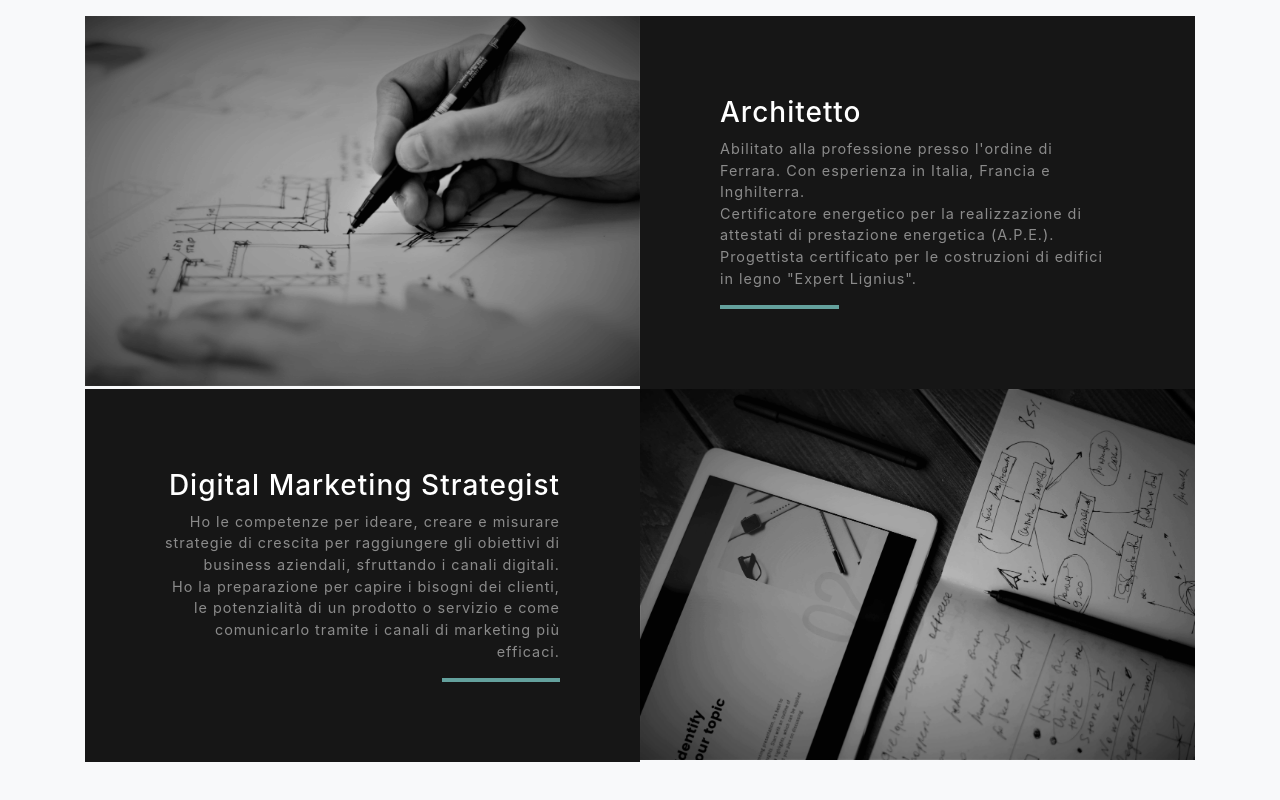
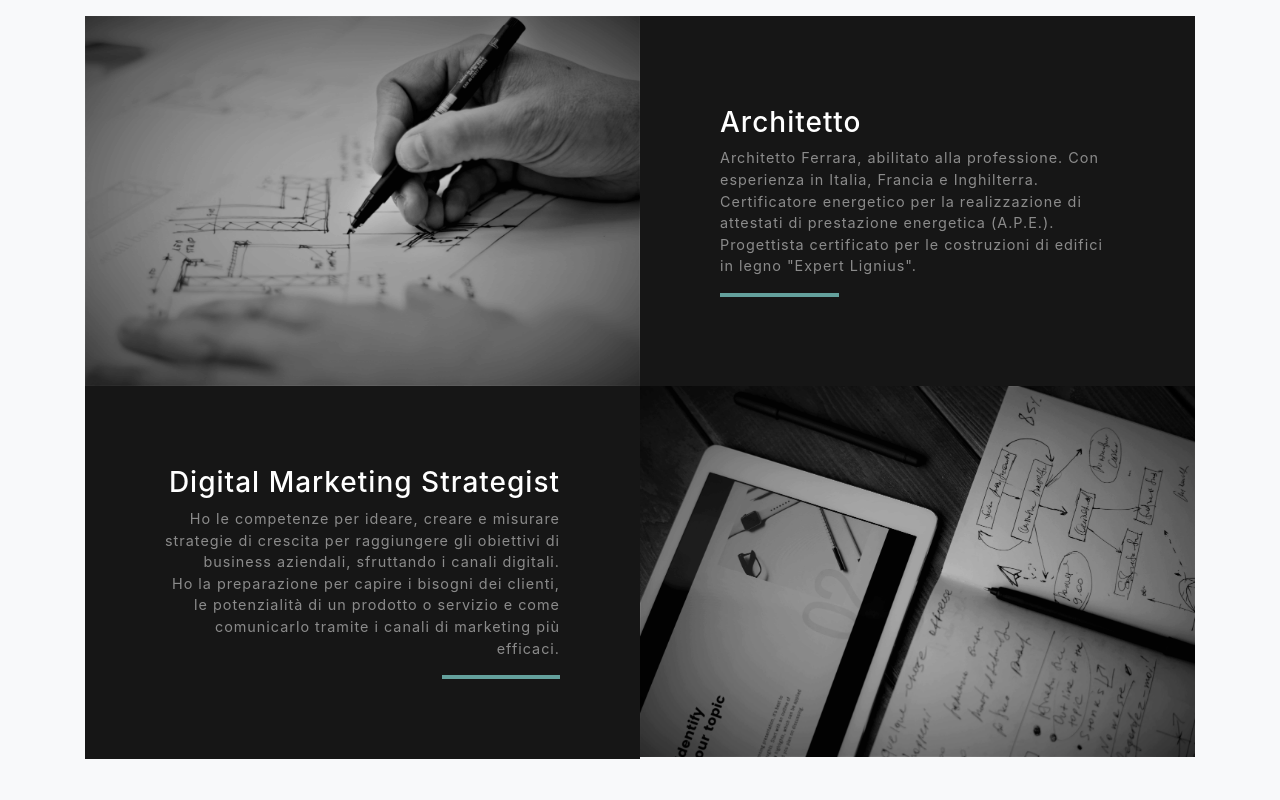
Before and after one commit to CasaInLegno360/andreabocci, a website with bundled scripts: page index.html in a window 1280 px wide. Shown: the part 1366-2166 px from the top of the page. Built offline with nearby package versions, Linux system fonts and the light colour scheme.

Commit message:
Add files via upload

```diff
--- a/index.html
+++ b/index.html
@@ -5,7 +5,7 @@
 
   <meta charset="utf-8">
   <meta name="viewport" content="width=device-width, initial-scale=1, shrink-to-fit=no">
-  <meta name="description" content="Informo sulle novità del mondo dell'edilizia e di come il marketing può aiutare la sua crescita">
+  <meta name="description" content="Architetto e Marketing Ferrara. Informo sulle novità del mondo dell'edilizia e di come il marketing può aiutare la sua crescita.">
   <meta name="author" content="Andrea Bocci">
 
 
@@ -122,7 +122,7 @@ _iub.csConfiguration = {"consentOnContinuedBrowsing":false,"ccpaAcknowledgeOnDis
             <div class="d-flex h-100">
               <div class="project-text w-100 my-auto text-center text-lg-left">
                 <h3 class="text-white">Architetto</h3>
-                <p class="mb-0 text-white-50"> Abilitato alla professione presso l'ordine di Ferrara. Con esperienza in Italia, Francia e Inghilterra.
+                <p class="mb-0 text-white-50"> Architetto Ferrara, abilitato alla professione. Con esperienza in Italia, Francia e Inghilterra.
                   <br> Certificatore energetico per la realizzazione di attestati di prestazione energetica (A.P.E.).
                   <br> Progettista certificato per le costruzioni di edifici in legno "Expert Lignius". </p>
                 <hr class="d-none d-lg-block mb-0 ml-0">
```
